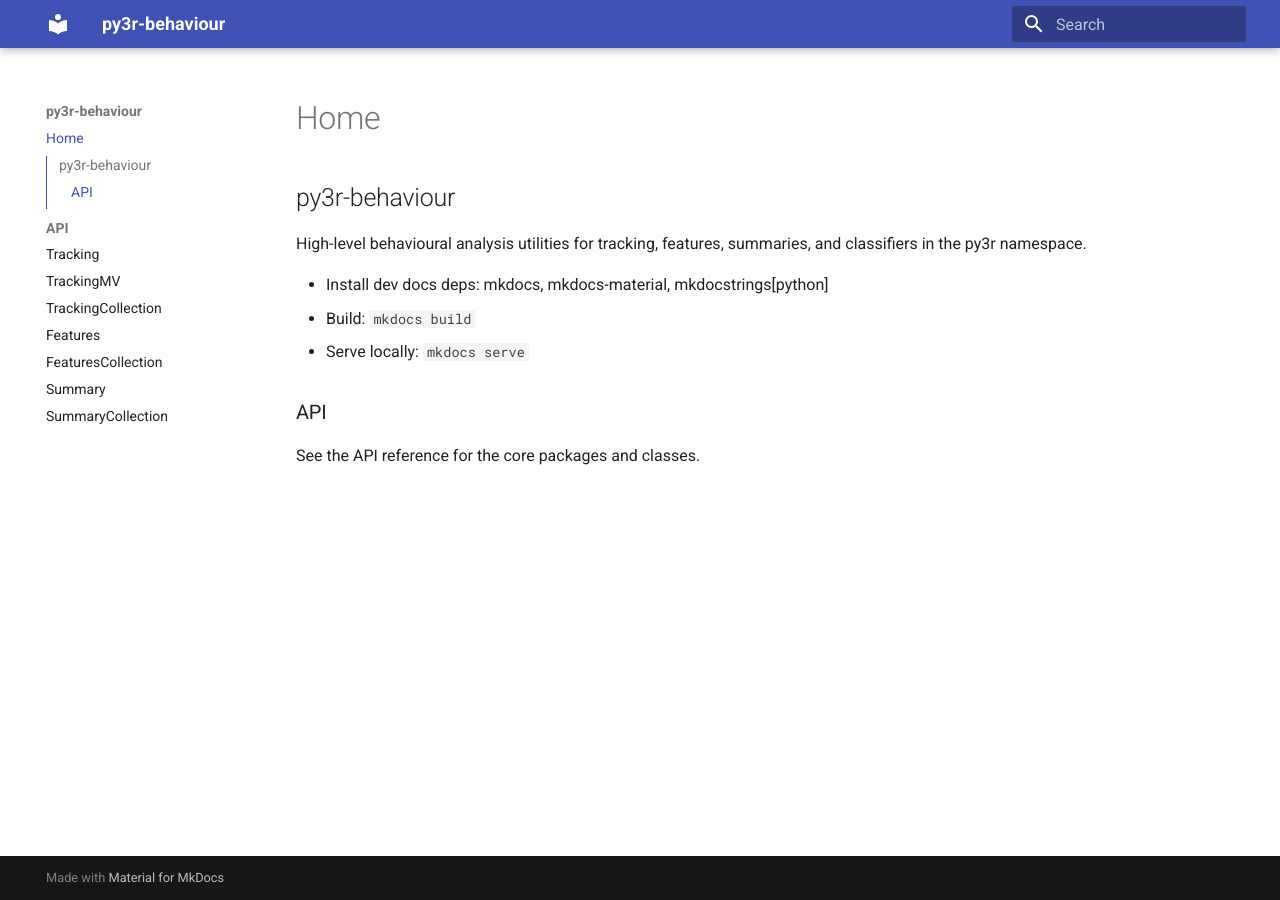
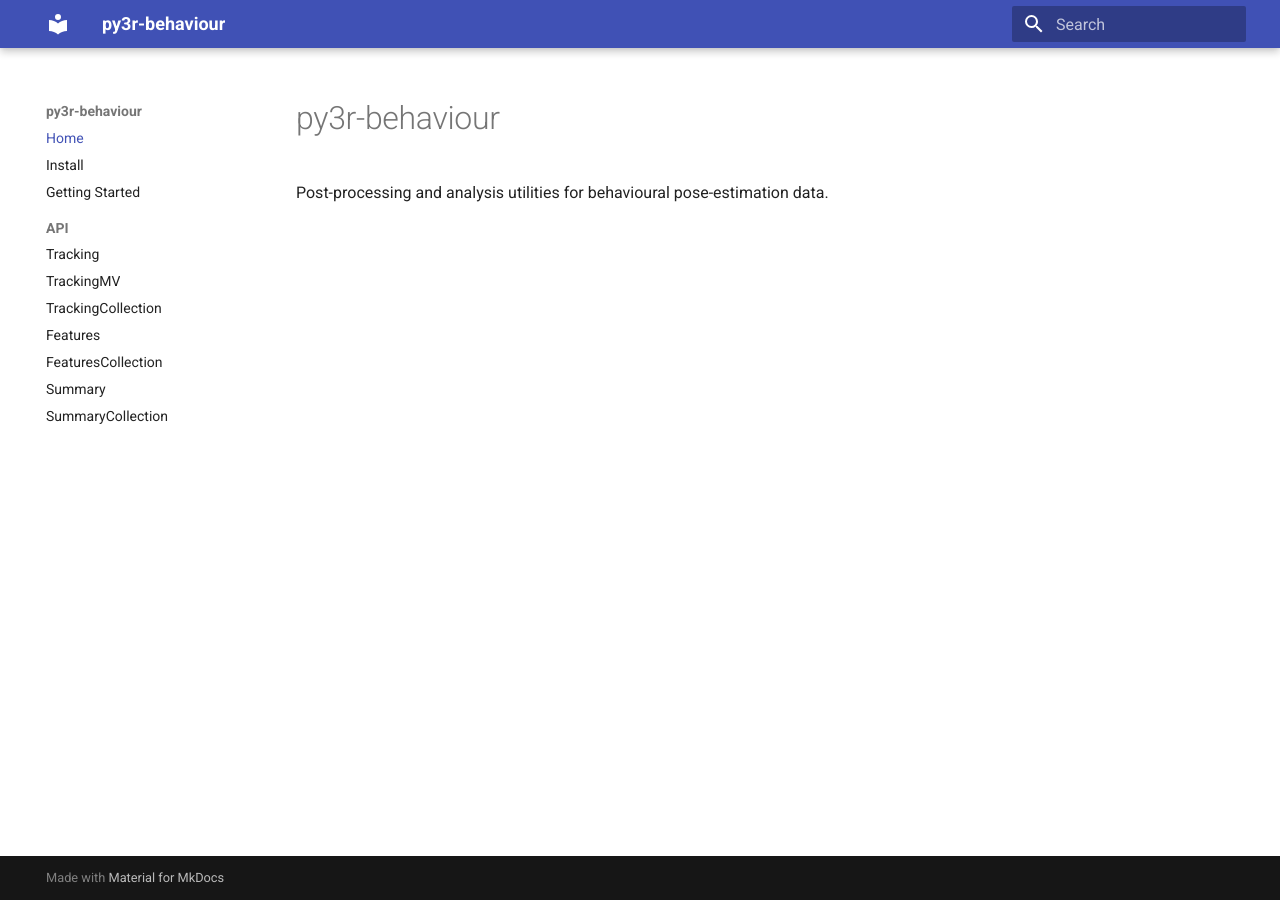
Before and after one commit to ETHZ-INS/py3r_behaviour, an MkDocs documentation site: the page built from docs/index.md, in a window 1280 px wide. Built offline with MkDocs 1.6.1 and Material for MkDocs 9.7.7, drawn with Linux system fonts in a browser that asks for light colours.

Commit message:
overview/tutorial

```diff
--- a/docs/index.md
+++ b/docs/index.md
@@ -1,11 +1,3 @@
-## py3r-behaviour
+# py3r-behaviour
 
-High-level behavioural analysis utilities for tracking, features, summaries, and classifiers in the py3r namespace.
-
-- Install dev docs deps: mkdocs, mkdocs-material, mkdocstrings[python]
-- Build: `mkdocs build`
-- Serve locally: `mkdocs serve`
-
-### API
-
-See the API reference for the core packages and classes.
+Post-processing and analysis utilities for behavioural pose-estimation data.
--- a/mkdocs.yml
+++ b/mkdocs.yml
@@ -15,6 +15,8 @@ theme:
       accent: indigo
 nav:
   - Home: index.md
+  - Install: install.md
+  - Getting Started: getting_started.md
   - API:
     - Tracking: api/tracking.md
     - TrackingMV: api/tracking_mv.md
```
Also changed, not shown: docs/getting_started.md (added, +86 -0 lines), docs/install.md (added, +30 -0 lines).
